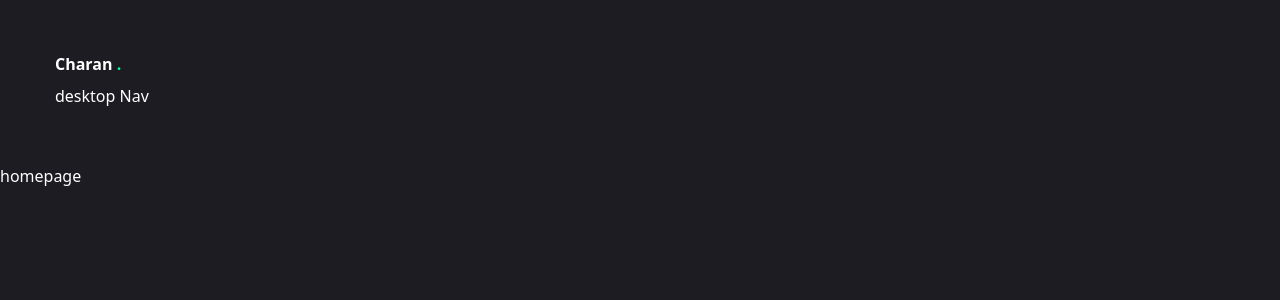
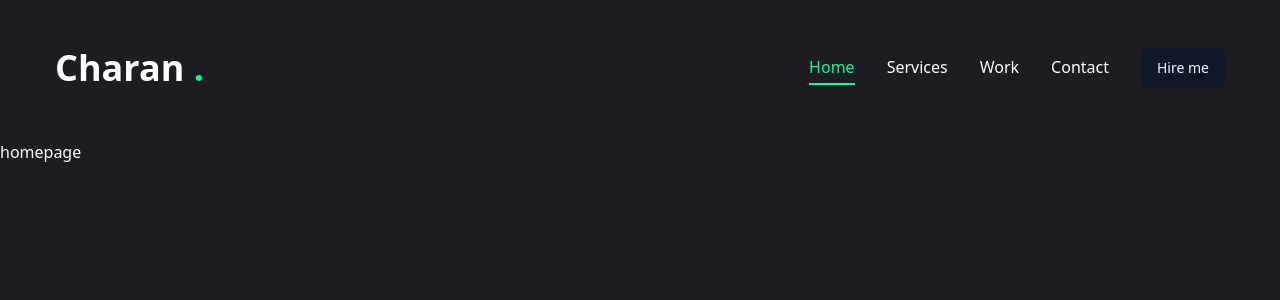
Before and after one commit to charang2003/charang.github.io, a Next.js app: page / in a window 1280 px wide. Shown: the top 300 px of the page. Built offline with nearby package versions, Linux system fonts and the light colour scheme.

Commit message:
added transition to hime, service and contact tabs

```diff
--- a/app/layout.jsx
+++ b/app/layout.jsx
@@ -2,13 +2,15 @@
 import "./globals.css";
 import Header from "@/components/ui/Header";
 
-const jetbrainsMono = JetBrains_Mono({ subsets: ["latin"] , weights: ["100", "200", "300", "400", "500", "600", "700", "800"],
-  variable: '--font-jetbrains-mono'
- });
+const jetbrainsMono = JetBrains_Mono({
+  subsets: ["latin"],
+  weight: ["100", "200", "300", "400", "500", "600", "700", "800"],
+  variable: "--font-jetbrains-mono",
+});
 
 export const metadata = {
-  title: "Create Next App",
-  description: "Generated by create next app",
+  title: "My Portfolio",
+  description: "Welcome to my portfolio site",
 };
 
 export default function RootLayout({ children }) {
@@ -16,7 +18,8 @@
     <html lang="en">
       <body className={jetbrainsMono.variable}>
         <Header />
-        {children}</body>
+        {children}
+      </body>
     </html>
   );
 }
--- a/components/ui/Header.jsx
+++ b/components/ui/Header.jsx
@@ -1,20 +1,29 @@
 import Link from "next/link";
-import { Botton } from "@/components/ui/button";
-import Nav from "./Nav";
+import { Button } from "@/components/ui/Button";
+import Nav from "@/components/ui/Nav";
 
 const Header = () => {
   return (
-    <header className="py-8 xl:py-12 text-white ">
-        <div className="container mx-auto">
-            {/* logo */}
-            <Link href="/">
-            <h1 className="text4xl font-semibold">
-                Charan <span className="text-accent">.</span>
-            </h1>
-            </Link>
-            {/* nav */}
-            <Nav />
+    <header className="py-8 xl:py-12 text-white bg-primary">
+      <div className="container mx-auto flex justify-between items-center">
+        {/* Logo */}
+        <Link href="/">
+          <h1 className="text-4xl font-semibold">
+            Charan <span className="text-accent">.</span>
+          </h1>
+        </Link>
+
+        {/* Navigation and Hire Me Button */}
+        <div className="flex items-center gap-8">
+          <Nav />
+          <Link href="/contact">
+            <Button>Hire me</Button>
+          </Link>
         </div>
+
+        {/* Mobile Nav Placeholder */}
+        {/* You can implement your mobile navigation here */}
+      </div>
     </header>
   );
 };
--- a/components/ui/Nav.jsx
+++ b/components/ui/Nav.jsx
@@ -1,6 +1,36 @@
+"use client";
+
+import Link from "next/link";
+import { usePathname } from "next/navigation";
+
+const links = [
+  { name: "Home", path: "/" },
+  { name: "Services", path: "/services" },
+  { name: "Work", path: "/work" },
+  { name: "Contact", path: "/contact" },
+];
 
 const Nav = () => {
-    return <nav>desktop Nav</nav>;
+  const pathname = usePathname();
+  console.log(pathname);
+
+  return (
+    <nav className="flex gap-8">
+      {links.map((link, index) => (
+        <Link
+          key={index}
+          href={link.path}
+          className={`capitalize font-medium transition-all ${
+            link.path === pathname
+              ? "text-accent border-b-2 border-accent"
+              : "text-white"
+          } hover:text-accent`}
+        >
+          {link.name}
+        </Link>
+      ))}
+    </nav>
+  );
 };
 
 export default Nav;
```
Also changed, not shown: app/services/page.jsx (added).
